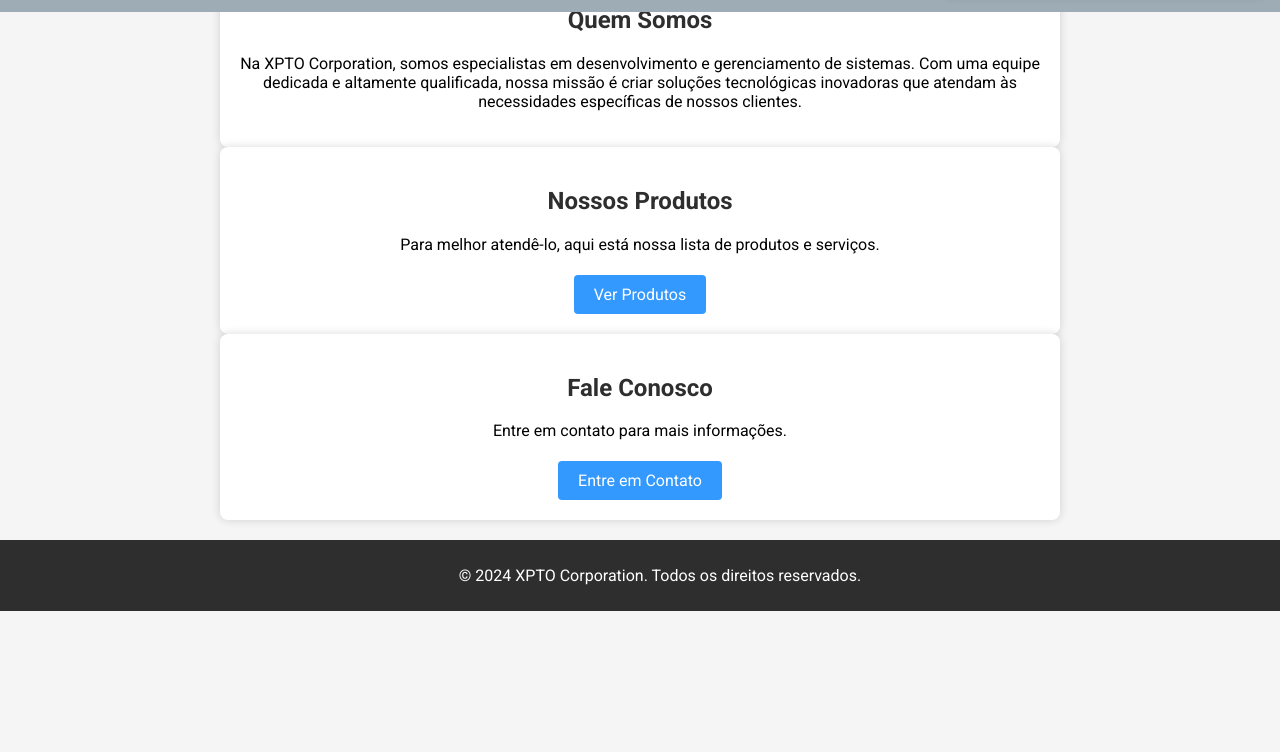
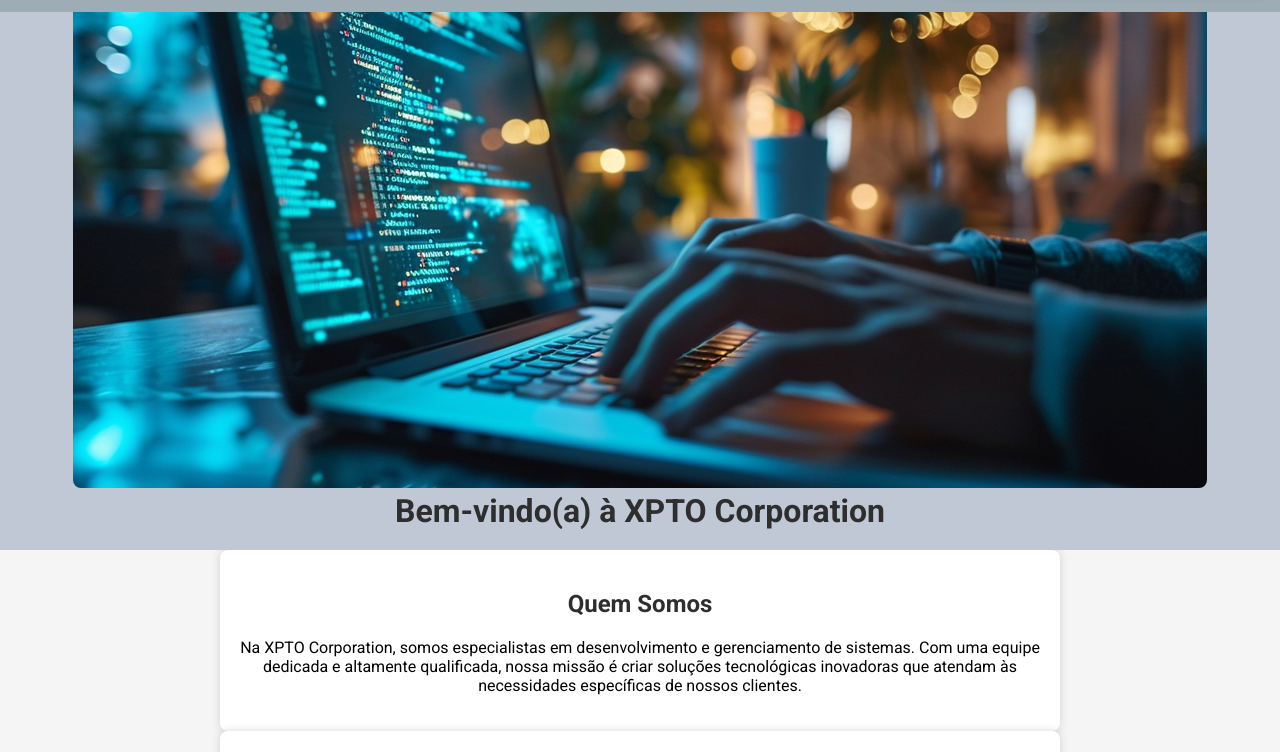
Before and after one commit to EvertonLeiteCVL/desafio-manutencao--Everton-Leite-, a plain HTML site: page Desktop/xpto/xpto.html in a window 1280 px wide. Shown: the part 211-963 px from the top of the page. Before the commit the page ends 822 px from the top, so only its background shows below. Drawn offline with Linux system fonts and the light colour scheme.

Commit message:
Corrige caminho da imagem

```diff
--- a/Desktop/xpto/xpto.html
+++ b/Desktop/xpto/xpto.html
@@ -4,7 +4,7 @@
     <meta charset="UTF-8">
     <meta name="viewport" content="width=device-width, initial-scale=1.0">
     <title>XPTO Corporation</title>
-    <!-- Importando a fonte Roboto -->
+    <!-- Importando a fonte -->
     <link rel="stylesheet" href="https://fonts.googleapis.com/css2?family=Roboto:wght@400;700&display=swap">
     <!-- Importando o CSS -->
     <link rel="stylesheet" href="css/style.css">
@@ -24,7 +24,7 @@
     </header>
 
     <section class="banner">
-        <img src="images/imge.xpto.jpg" alt="Imagem de Banner">
+        <img src="images/imagesimge.xpto.jpg.png" alt="Imagem de Banner">
         <h2>Bem-vindo(a) à XPTO Corporation</h2>
     </section>
 
```
Also changed, not shown: Desktop/xpto/images/imagesimge.xpto.jpg.png (added), Desktop/xpto/images/imge.xpto.jpg (deleted).
